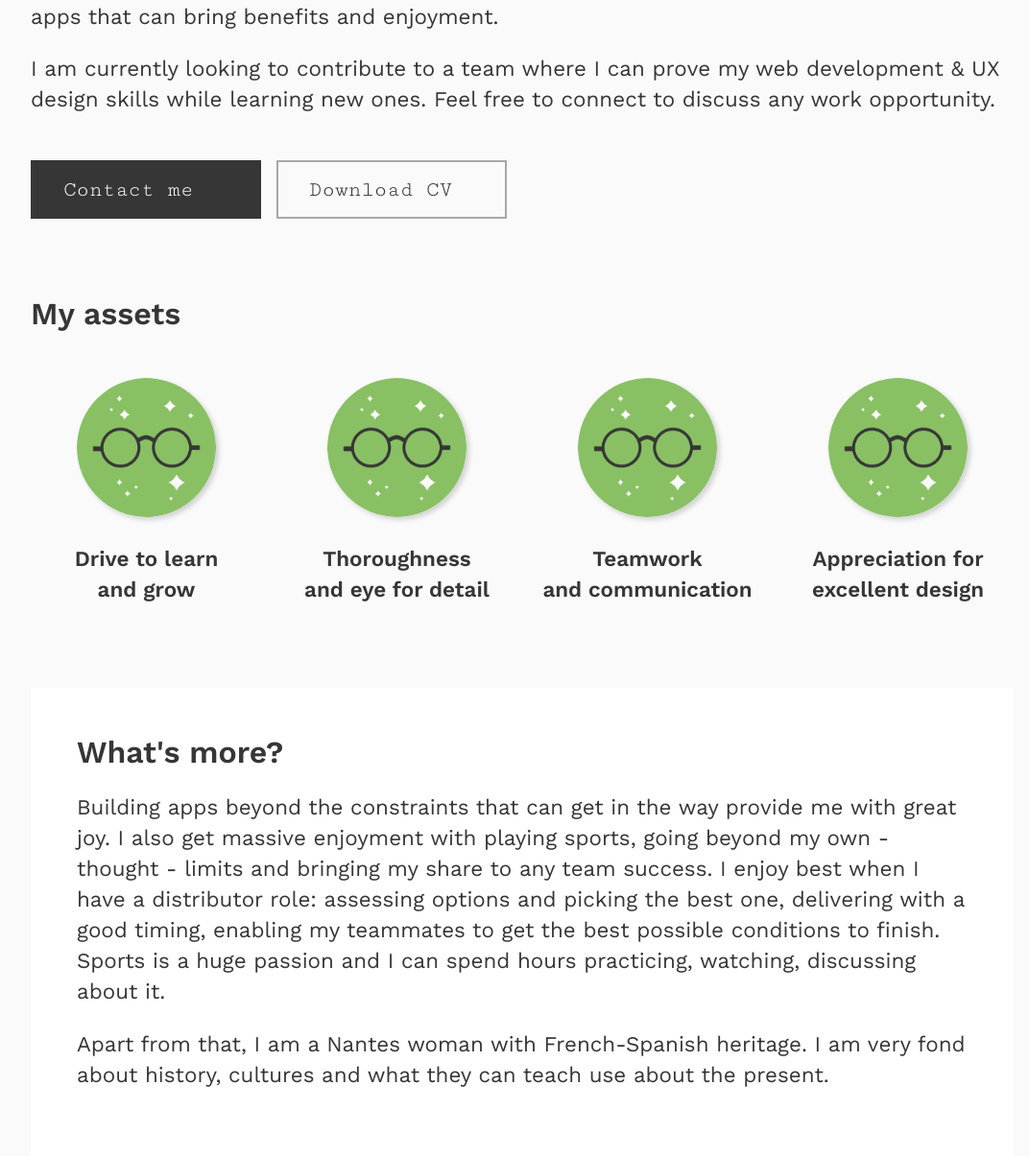
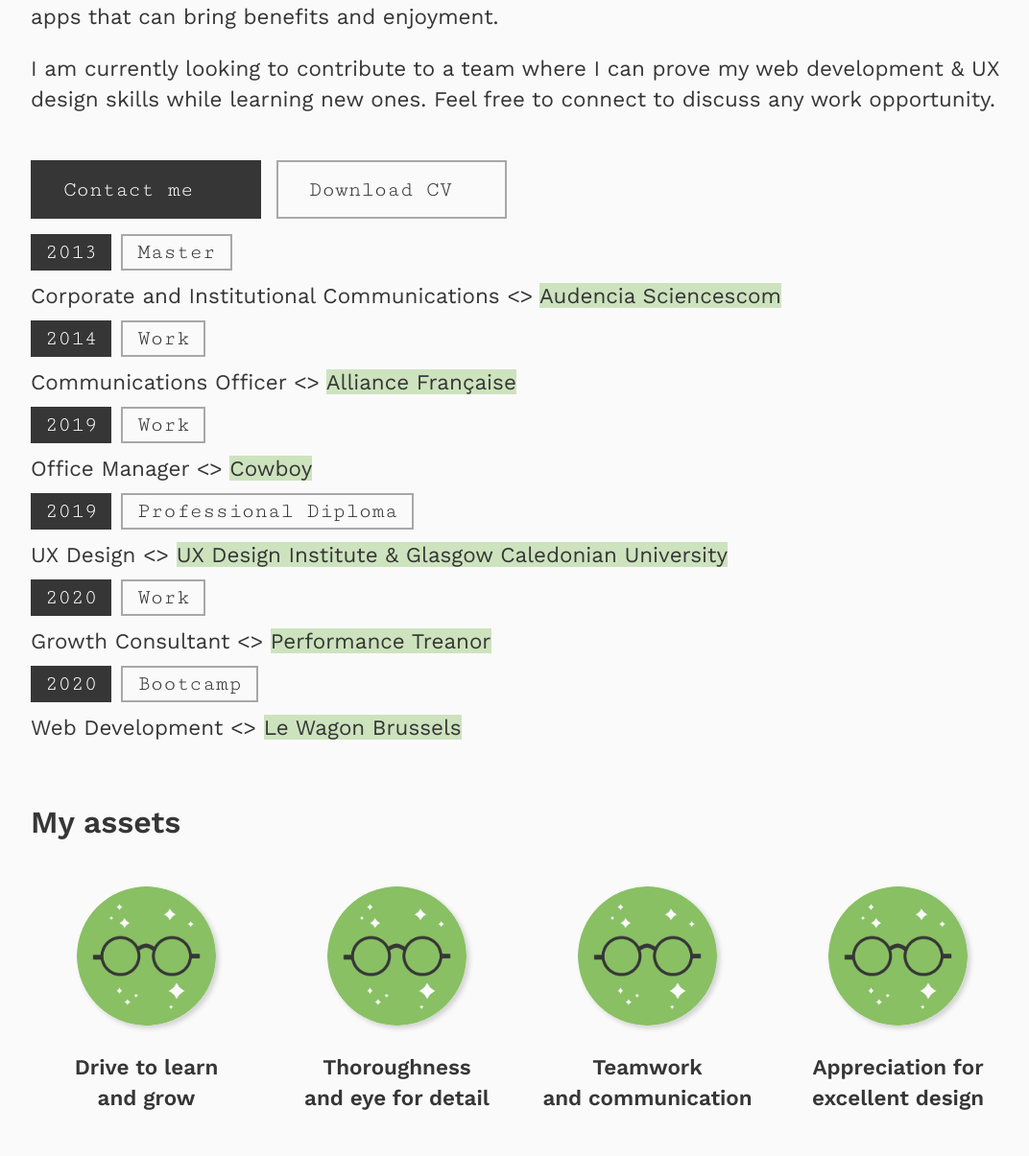
Before and after one commit to margaux-m/portfolio, a PHP site: page /pages/about.html in a window 1280 px wide. Shown: the part 1376-2581 px from the top of the page at 96% size, without its empty margins (96-1168 px from the left). Run offline with PHP 8.4, Linux system fonts and the light colour scheme; some libraries are stand-ins or nearby versions.

Commit message:
About: added timeline cards

```diff
--- a/assets/css/components/cards.css
+++ b/assets/css/components/cards.css
@@ -14,3 +14,34 @@
 .asset-card > p {
   font-weight: 600;
 }
+
+.timeline-card > p {
+  margin: 10px 0;
+}
+
+.timeline-info {
+  display: flex;
+  flex-wrap: wrap;
+  align-items: center;
+  font-size: 1.4rem;
+  font-family: 'Cutive Mono', monospace;
+}
+
+.timeline-event {
+  margin: 0;
+  border: 2px solid #A8A8A8;
+  padding: 1px 15px;
+  margin-left: 10px;
+  font-weight: 200;
+}
+
+.timeline-year {
+  background-color: #363636;
+  color: #FAFAFA;
+  padding: 3px 15px;
+  margin: 0;
+}
+
+.org-name {
+  background-color: rgba(137, 192, 100, 0.4);
+}
--- a/pages/about.html
+++ b/pages/about.html
@@ -20,6 +20,7 @@
   <!-- Main content -->
   <div class="container">
     <h1>About me</h1>
+    <!-- Story -->
     <h2>I’m Margaux Mansanarez, <br>a full stack developer and UX designer based in Brussels.</h2>
     <p>
       My background at first is in communications. After finishing my studies at Audencia Nantes
@@ -67,6 +68,52 @@
       <a class="btn btn-solid" href="./contact.html">Contact me</a>
       <a class="btn btn-outline" href="../assets/pdf/cv-margaux-mansanarez.pdf" target="_blank">Download CV</a>
     </div>
+    <!-- Timeline -->
+    <div class="timeline-cards">
+      <div class="timeline-card">
+        <div class="timeline-info">
+          <p class="timeline-year">2013</p>
+          <p class="timeline-event">Master</p>
+        </div>
+        <p>Corporate and Institutional Communications <> <span class="org-name">Audencia Sciencescom</span></p>
+      </div>
+      <div class="timeline-card">
+        <div class="timeline-info">
+          <p class="timeline-year">2014</p>
+          <p class="timeline-event">Work</p>
+        </div>
+        <p>Communications Officer <> <span class="org-name">Alliance Française</span></p>
+      </div>
+      <div class="timeline-card">
+        <div class="timeline-info">
+          <p class="timeline-year">2019</p>
+          <p class="timeline-event">Work</p>
+        </div>
+        <p>Office Manager <> <span class="org-name">Cowboy</span></p>
+      </div>
+      <div class="timeline-card">
+        <div class="timeline-info">
+          <p class="timeline-year">2019</p>
+          <p class="timeline-event">Professional Diploma</p>
+        </div>
+        <p>UX Design <> <span class="org-name">UX Design Institute & Glasgow Caledonian University</span></p>
+      </div>
+      <div class="timeline-card">
+        <div class="timeline-info">
+          <p class="timeline-year">2020</p>
+          <p class="timeline-event">Work</p>
+        </div>
+        <p>Growth Consultant <> <span class="org-name">Performance Treanor</span></p>
+      </div>
+      <div class="timeline-card">
+        <div class="timeline-info">
+          <p class="timeline-year">2020</p>
+          <p class="timeline-event">Bootcamp</p>
+        </div>
+        <p>Web Development <> <span class="org-name">Le Wagon Brussels</span></p>
+      </div>
+    </div>
+    <!-- Assets -->
     <h2 class="h2-subtitle">My assets</h2>
     <div class="asset-cards">
       <div class="asset-card">
@@ -86,6 +133,7 @@
         <p>Appreciation for excellent design</p>
       </div>
     </div>
+    <!-- Extra info -->
     <div class="info-container">
       <h2 class="h2-subtitle">What's more?</h2>
       <p>
```
